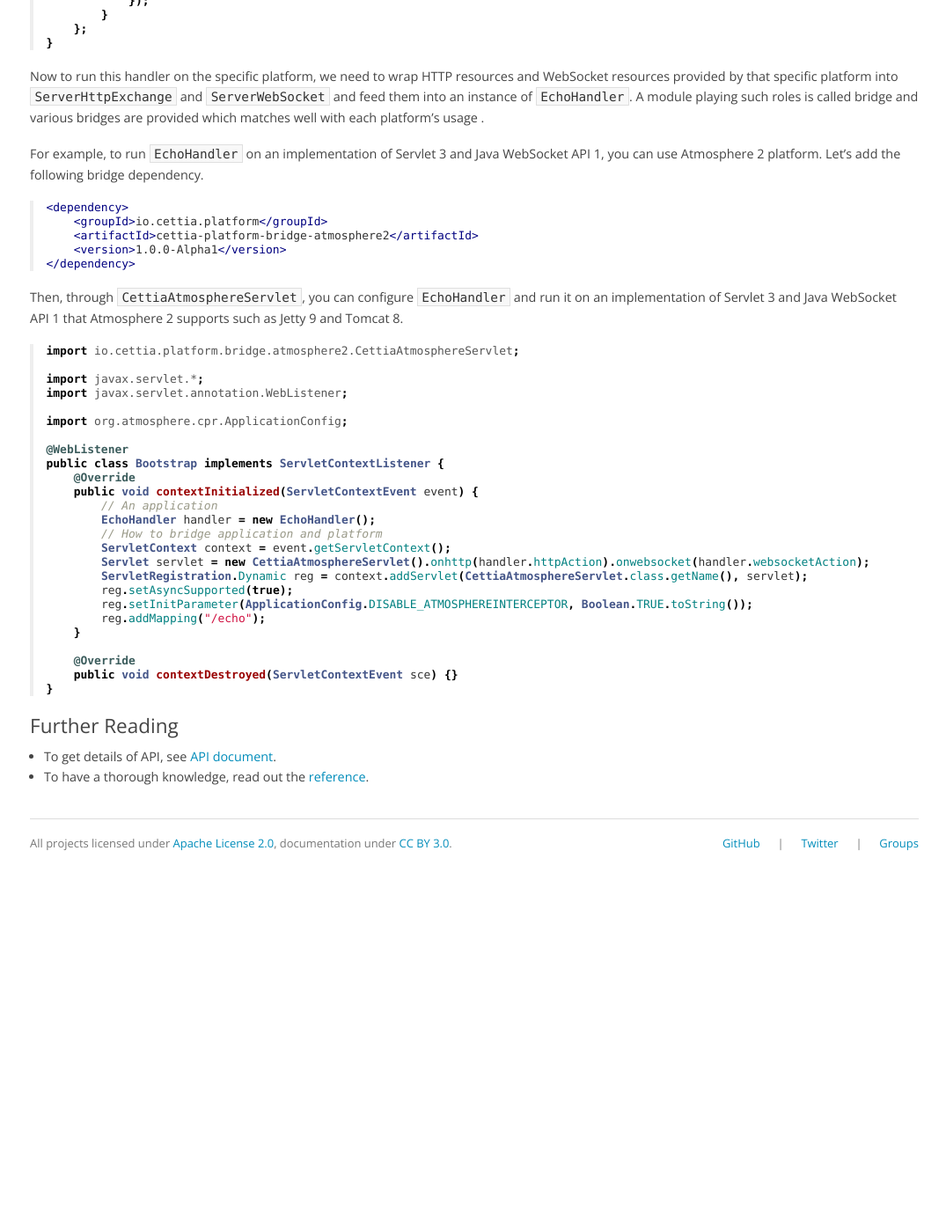
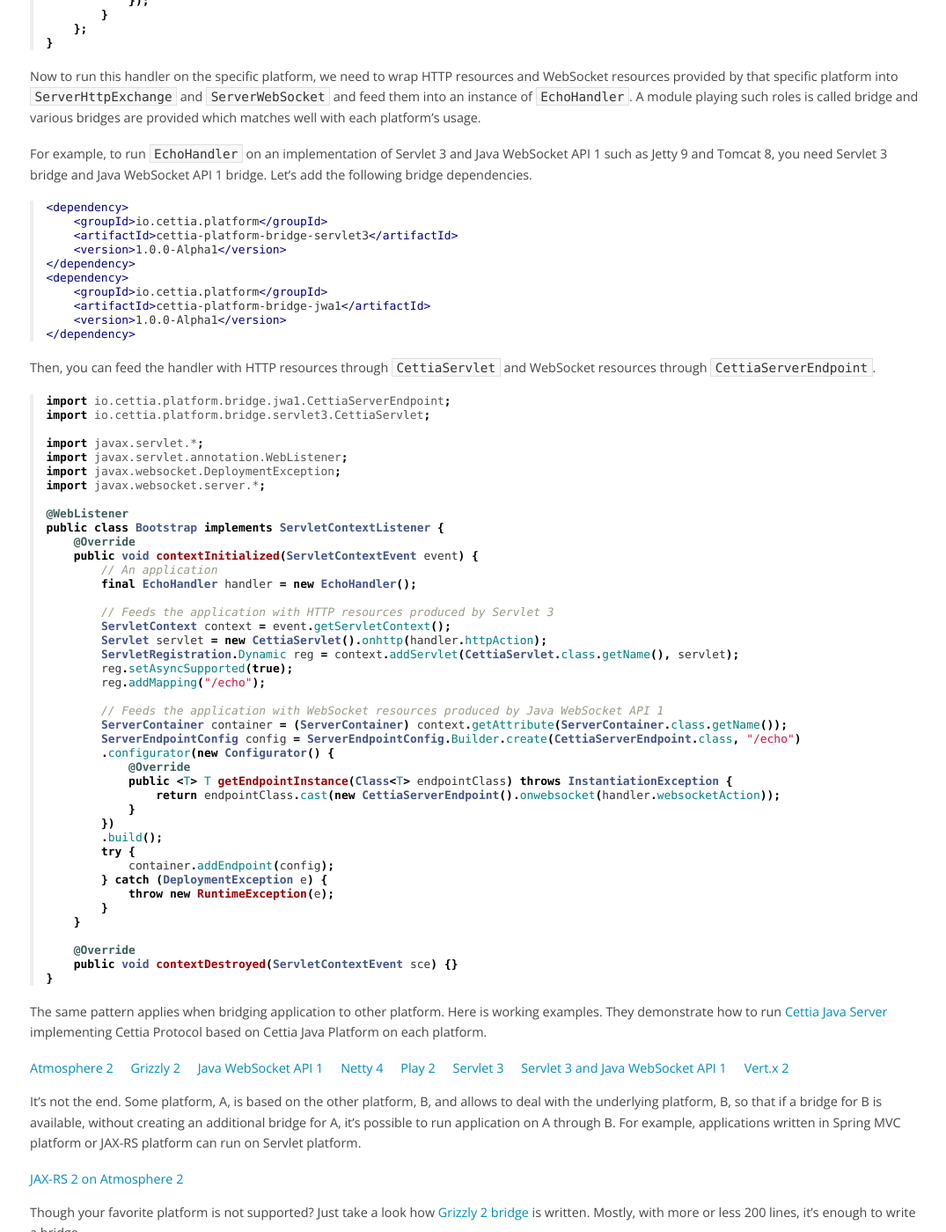
Before and after one commit to cettia/cettia.github.io, a Jekyll site: the page built from projects/cettia-java-platform/1.0.0-Alpha1/index.md, in a window 1280 px wide and 1400 px high, scrolled down 2244 px. Shown: the whole window at 88% size, without its empty margins (101-1176 px from the left). Built offline with Jekyll 4.4.1, drawn with Linux system fonts in a browser that asks for light colours; Markdown is read by kramdown in place of the engine named in the settings; before the commit the page ends 3231 px from its top, so only the background shows below that; some of the changed text lies outside the part shown.

Commit message:
Improve quick start of cettia-java-platform

````diff
--- a/projects/cettia-java-platform/1.0.0-Alpha1/index.md
+++ b/projects/cettia-java-platform/1.0.0-Alpha1/index.md
@@ -74,7 +74,7 @@ public class EchoHandler {
                     System.out.println("The end of response");
                 }
             })
-            // When some error happens in request-response exchange
+            // When some error happens in the request-response exchange
             .onerror(new Action<Throwable>() {
                 @Override
                 public void on(Throwable t) {
@@ -128,41 +128,63 @@ public class EchoHandler {
 }
 ```
 
-Now to run this handler on the specific platform, we need to wrap HTTP resources and WebSocket resources provided by that specific platform into `ServerHttpExchange` and `ServerWebSocket` and feed them into an instance of `EchoHandler`. A module playing such roles is called bridge and various bridges are provided which matches well with each platform's usage .
+Now to run this handler on the specific platform, we need to wrap HTTP resources and WebSocket resources provided by that specific platform into `ServerHttpExchange` and `ServerWebSocket` and feed them into an instance of `EchoHandler`. A module playing such roles is called bridge and various bridges are provided which matches well with each platform's usage.
 
-For example, to run `EchoHandler` on an implementation of Servlet 3 and Java WebSocket API 1, you can use Atmosphere 2 platform. Let's add the following bridge dependency.
+For example, to run `EchoHandler` on an implementation of Servlet 3 and Java WebSocket API 1 such as Jetty 9 and Tomcat 8, you need Servlet 3 bridge and Java WebSocket API 1 bridge. Let's add the following bridge dependencies.
 
 ```xml
 <dependency>
     <groupId>io.cettia.platform</groupId>
-    <artifactId>cettia-platform-bridge-atmosphere2</artifactId>
+    <artifactId>cettia-platform-bridge-servlet3</artifactId>
+    <version>1.0.0-Alpha1</version>
+</dependency>
+<dependency>
+    <groupId>io.cettia.platform</groupId>
+    <artifactId>cettia-platform-bridge-jwa1</artifactId>
     <version>1.0.0-Alpha1</version>
 </dependency>
 ```
 
-Then, through `CettiaAtmosphereServlet`, you can configure `EchoHandler` and run it on an implementation of Servlet 3 and Java WebSocket API 1 that Atmosphere 2 supports such as Jetty 9 and Tomcat 8.
+Then, you can feed the handler with HTTP resources through `CettiaServlet` and WebSocket resources through `CettiaServerEndpoint`.
 
 ```java
-import io.cettia.platform.bridge.atmosphere2.CettiaAtmosphereServlet;
+import io.cettia.platform.bridge.jwa1.CettiaServerEndpoint;
+import io.cettia.platform.bridge.servlet3.CettiaServlet;
 
 import javax.servlet.*;
 import javax.servlet.annotation.WebListener;
-
-import org.atmosphere.cpr.ApplicationConfig;
+import javax.websocket.DeploymentException;
+import javax.websocket.server.*;
 
 @WebListener
 public class Bootstrap implements ServletContextListener {
     @Override
     public void contextInitialized(ServletContextEvent event) {
         // An application
-        EchoHandler handler = new EchoHandler();
-        // How to bridge application and platform
+        final EchoHandler handler = new EchoHandler();
+
+        // Feeds the application with HTTP resources produced by Servlet 3
         ServletContext context = event.getServletContext();
-        Servlet servlet = new CettiaAtmosphereServlet().onhttp(handler.httpAction).onwebsocket(handler.websocketAction);
-        ServletRegistration.Dynamic reg = context.addServlet(CettiaAtmosphereServlet.class.getName(), servlet);
+        Servlet servlet = new CettiaServlet().onhttp(handler.httpAction);
+        ServletRegistration.Dynamic reg = context.addServlet(CettiaServlet.class.getName(), servlet);
         reg.setAsyncSupported(true);
-        reg.setInitParameter(ApplicationConfig.DISABLE_ATMOSPHEREINTERCEPTOR, Boolean.TRUE.toString());
         reg.addMapping("/echo");
+
+        // Feeds the application with WebSocket resources produced by Java WebSocket API 1
+        ServerContainer container = (ServerContainer) context.getAttribute(ServerContainer.class.getName());
+        ServerEndpointConfig config = ServerEndpointConfig.Builder.create(CettiaServerEndpoint.class, "/echo")
+        .configurator(new Configurator() {
+            @Override
+            public <T> T getEndpointInstance(Class<T> endpointClass) throws InstantiationException {
+                return endpointClass.cast(new CettiaServerEndpoint().onwebsocket(handler.websocketAction));
+            }
+        })
+        .build();
+        try {
+            container.addEndpoint(config);
+        } catch (DeploymentException e) {
+            throw new RuntimeException(e);
+        }
     }
 
     @Override
@@ -170,6 +192,27 @@ public class Bootstrap implements ServletContextListener {
 }
 ```
 
+The same pattern applies when bridging application to other platform. Here is working examples. They demonstrate how to run [Cettia Java Server](/projects/cettia-java-server) implementing Cettia Protocol based on Cettia Java Platform on each platform.
+
+<ul class="inline-list">
+<li><a href="https://github.com/cettia/cettia-examples/tree/master/archetype/cettia-java-server/platform/atmosphere2">Atmosphere 2</a></li>
+<li><a href="https://github.com/cettia/cettia-examples/tree/master/archetype/cettia-java-server/platform/grizzly2">Grizzly 2</a></li>
+<li><a href="https://github.com/cettia/cettia-examples/tree/master/archetype/cettia-java-server/platform/jwa1">Java WebSocket API 1</a></li>
+<li><a href="https://github.com/cettia/cettia-examples/tree/master/archetype/cettia-java-server/platform/netty4">Netty 4</a></li>
+<li><a href="https://github.com/cettia/cettia-examples/tree/master/archetype/cettia-java-server/platform/play2">Play 2</a></li>
+<li><a href="https://github.com/cettia/cettia-examples/tree/master/archetype/cettia-java-server/platform/servlet3">Servlet 3</a></li>
+<li><a href="https://github.com/cettia/cettia-examples/tree/master/archetype/cettia-java-server/platform/servlet3-jwa1">Servlet 3 and Java WebSocket API 1</a></li>
+<li><a href="https://github.com/cettia/cettia-examples/tree/master/archetype/cettia-java-server/platform/vertx2">Vert.x 2</a></li>
+</ul>
+
+It's not the end. Some platform, A, is based on the other platform, B, and allows to deal with the underlying platform, B, so that if a bridge for B is available, without creating an additional bridge for A, it's possible to run application on A through B. For example, applications written in Spring MVC platform or JAX-RS platform can run on Servlet platform.
+
+<ul class="inline-list">
+<li><a href="https://github.com/cettia/cettia-examples/tree/master/archetype/cettia-java-server/platform-on-platform/jaxrs2-atmosphere2">JAX-RS 2 on Atmosphere 2</a></li>
+</ul>
+
+Though your favorite platform is not supported? Just take a look how [Grizzly 2 bridge](https://github.com/cettia/cettia-java-platform/tree/1.0.0-Alpha1/bridge-grizzly2) is written. Mostly, with more or less 200 lines, it's enough to write a bridge.
+
 ### Further Reading
 
 * To get details of API, see [API document](/projects/cettia-java-platform/1.0.0-Alpha1/apidocs/).
````
Also changed, not shown: other parts of projects/cettia-java-platform/1.0.0-Alpha1/index.md (+1 -1 lines).
